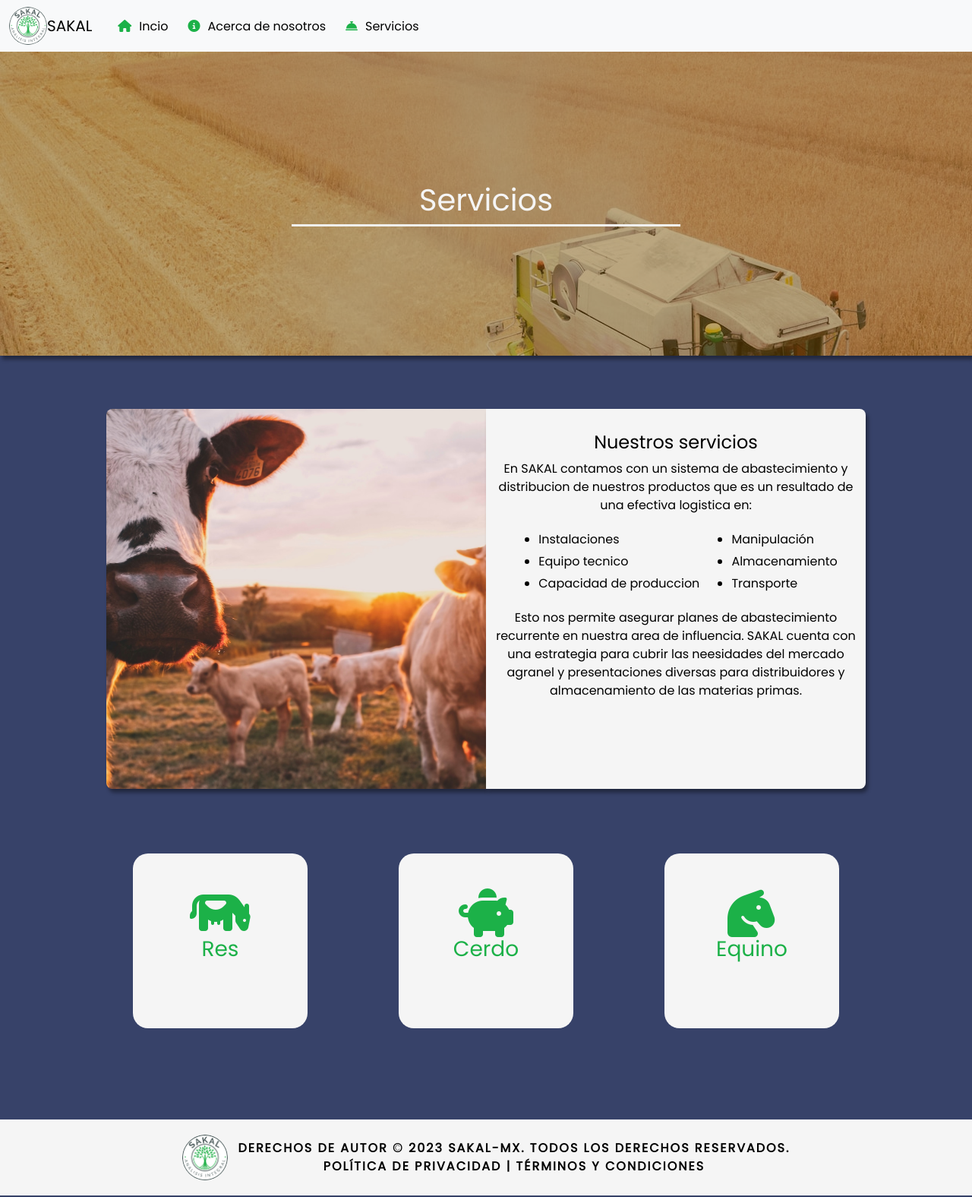
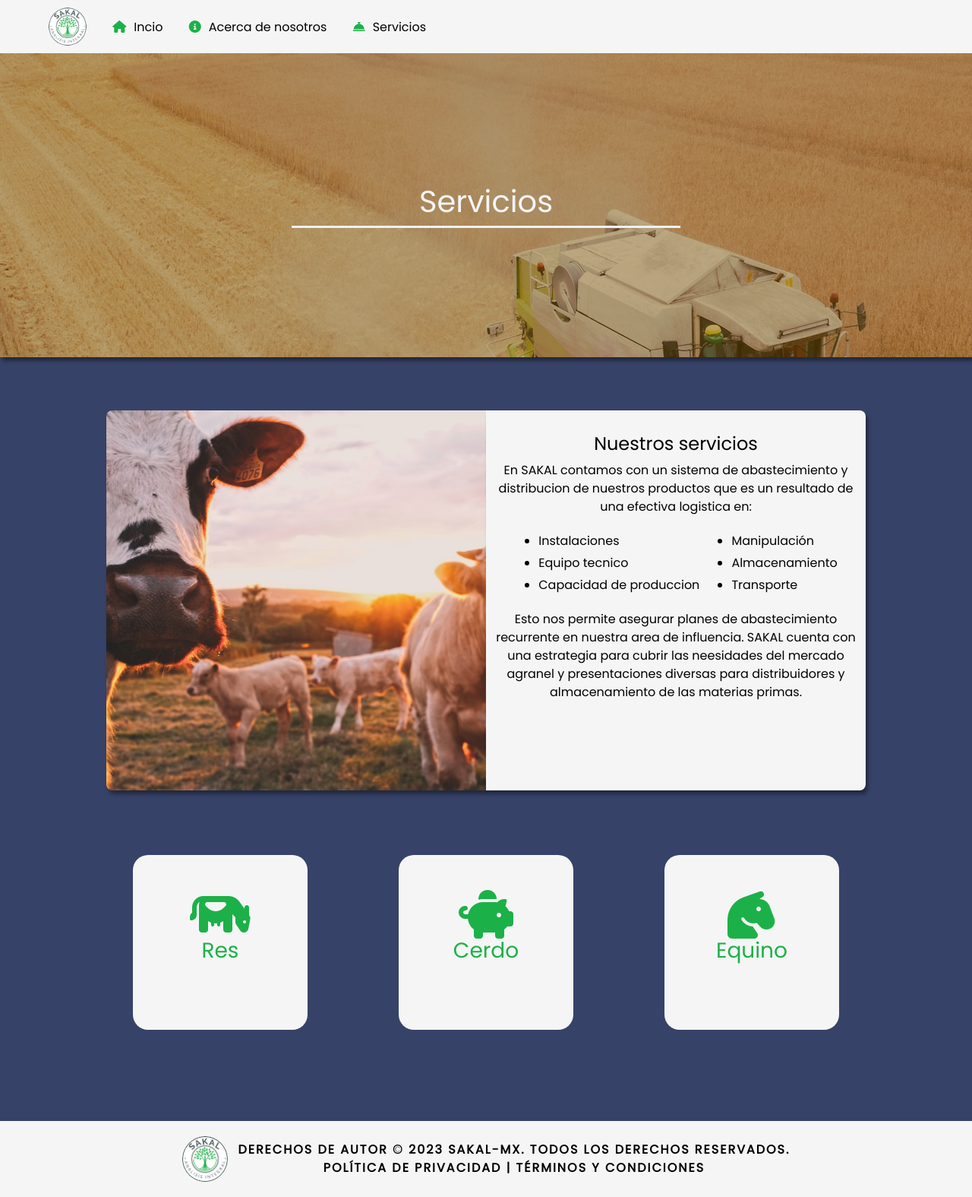
Before and after one commit to HazielDev/Portafolio.git.io, a PHP site: page /Prueba1/servicios.html in a window 1280 px wide. Shown: the whole page at 76% size. Run offline with PHP 8.4, Linux system fonts and the light colour scheme; some libraries are stand-ins or nearby versions.

Commit message:
Add files via upload

```diff
--- a/Prueba1/estilo.css
+++ b/Prueba1/estilo.css
@@ -195,6 +195,12 @@ footer p {
 
 @media screen and (max-width: 800px) {
 
+    #logo{
+
+        display: none;
+
+    }
+
     #menu-nav a{
 
         padding-left: 1%;
--- a/Prueba1/estilo_servicios.css
+++ b/Prueba1/estilo_servicios.css
@@ -5,6 +5,35 @@ i {
     font-size: 100%;
     padding: 10px;
     color: rgb(28, 177, 72);
+
+}
+
+
+#menu-nav{
+
+    display: flex;
+    flex-direction: row;
+    align-items: center;
+    padding-left: 5%;
+    height: 70px;
+    width: 100%;
+    background-color: whitesmoke;
+    font-size: medium;
+    box-shadow: 3px 5px 5px rgba(0, 0, 0, 0.3);
+
+}
+
+#menu-nav a{
+
+    padding-left: 2%;
+    color: black;
+    text-decoration: none;
+
+}
+
+#menu-nav a:hover{
+
+color: rgb(28, 177, 72);;
 
 }
 
@@ -244,3 +273,52 @@ footer {
         text-transform: uppercase;
         letter-spacing: 2px;
     }
+
+
+    @media screen and (max-width: 800px) {
+
+        #menu-nav a{
+
+            padding-left: 1%;
+            font-size: 14px;
+
+        }
+
+        #info{
+
+            flex-direction: column;
+            height: 70%;
+
+        }
+
+        #logo{
+
+            display: none;
+
+        }
+
+        .boton-alimento{
+
+            margin:0;
+            width: 40%;
+
+
+        }
+
+    }
+
+
+
+    ::-webkit-scrollbar {
+        width: 13px;
+        background-color: #444444;
+      }
+
+      ::-webkit-scrollbar-thumb {
+        background-color: #5c5c5c;
+        border-radius: 2px;
+      }
+
+      ::-webkit-scrollbar-thumb:hover {
+        background-color: #8f8f8f;
+      }
--- a/Prueba1/index.html
+++ b/Prueba1/index.html
@@ -14,7 +14,7 @@
 
   <div id = "menu-nav">
 
-    <img src = "sakal_arbol_cut.png" width="50px" height="50px" style="border-radius: 50%;">
+    <img src = "sakal_arbol_cut.png" id="logo" width="50px" height="50px" style="border-radius: 50%;">
 
 
         <a href="index.html"><i class="fa-solid fa-house"></i>Incio</a>
--- a/Prueba1/servicios.html
+++ b/Prueba1/servicios.html
@@ -13,29 +13,19 @@
 
 <body>
 
-    <nav class="navbar navbar-expand-lg bg-body-tertiary">
-        <div class="container-fluid">
-          <img src = "sakal_arbol_cut.png" width="50px" height="50px" style="border-radius: 50%;">
-          <a class="navbar-brand" href="index.html">SAKAL</a>
-          <button class="navbar-toggler" type="button" data-bs-toggle="collapse" data-bs-target="#navbarSupportedContent" aria-controls="navbarSupportedContent" aria-expanded="false" aria-label="Toggle navigation">
-            <span class="navbar-toggler-icon"></span>
-          </button>
-          <div class="collapse navbar-collapse" id="navbarSupportedContent">
-            <ul class="navbar-nav me-auto mb-2 mb-lg-0">
-              <li class="nav-item">
-                <a class="nav-link active" aria-current="page" href="index.html"><i class="fa-solid fa-house"></i>Incio</a>
-              </li>
-              <li class="nav-item">
-                <a class="nav-link active" aria-current="page" href="aboutus.html"><i class="fa-solid fa-circle-info"></i>Acerca de nosotros</a>
-              </li>
-              <li class="nav-item">
-                <a class="nav-link active" aria-current="page" href="servicios.html"><i class="fa-solid fa-bell-concierge"></i>Servicios</a>
-              </li>
-            </ul>
 
-          </div>
-        </div>
-      </nav>
+  <div id = "menu-nav">
+
+    <img src = "sakal_arbol_cut.png" id="logo" width="50px" height="50px" style="border-radius: 50%;">
+
+
+        <a href="index.html"><i class="fa-solid fa-house"></i>Incio</a>
+
+        <a href="aboutus.html"><i class="fa-solid fa-circle-info"></i>Acerca de nosotros</a>
+
+        <a href="servicios.html"><i class="fa-solid fa-bell-concierge"></i>Servicios</a>
+
+  </div>
 
 
       <div class="parallax">
```
Also changed, not shown: Prueba1/estilo_about.css (+12 -0 lines).
